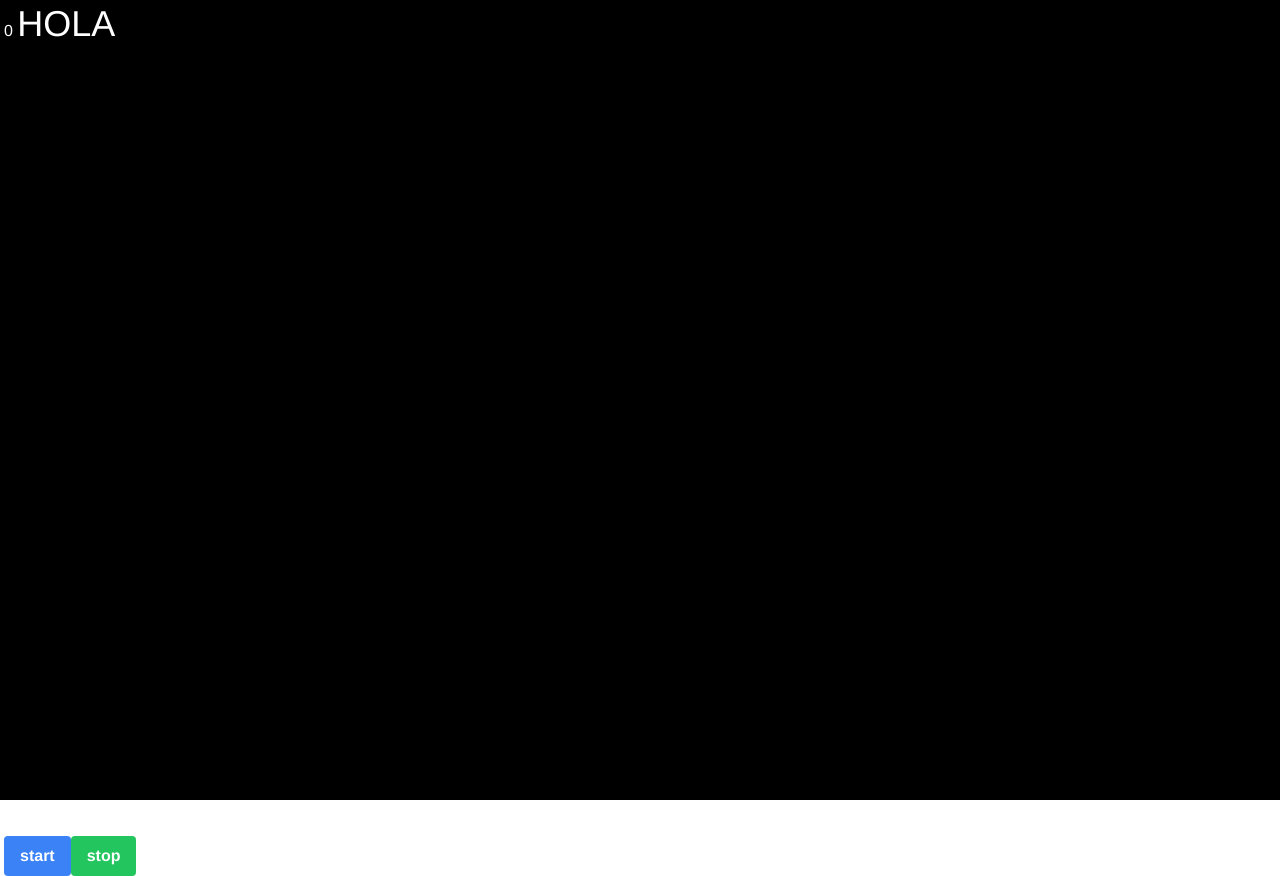
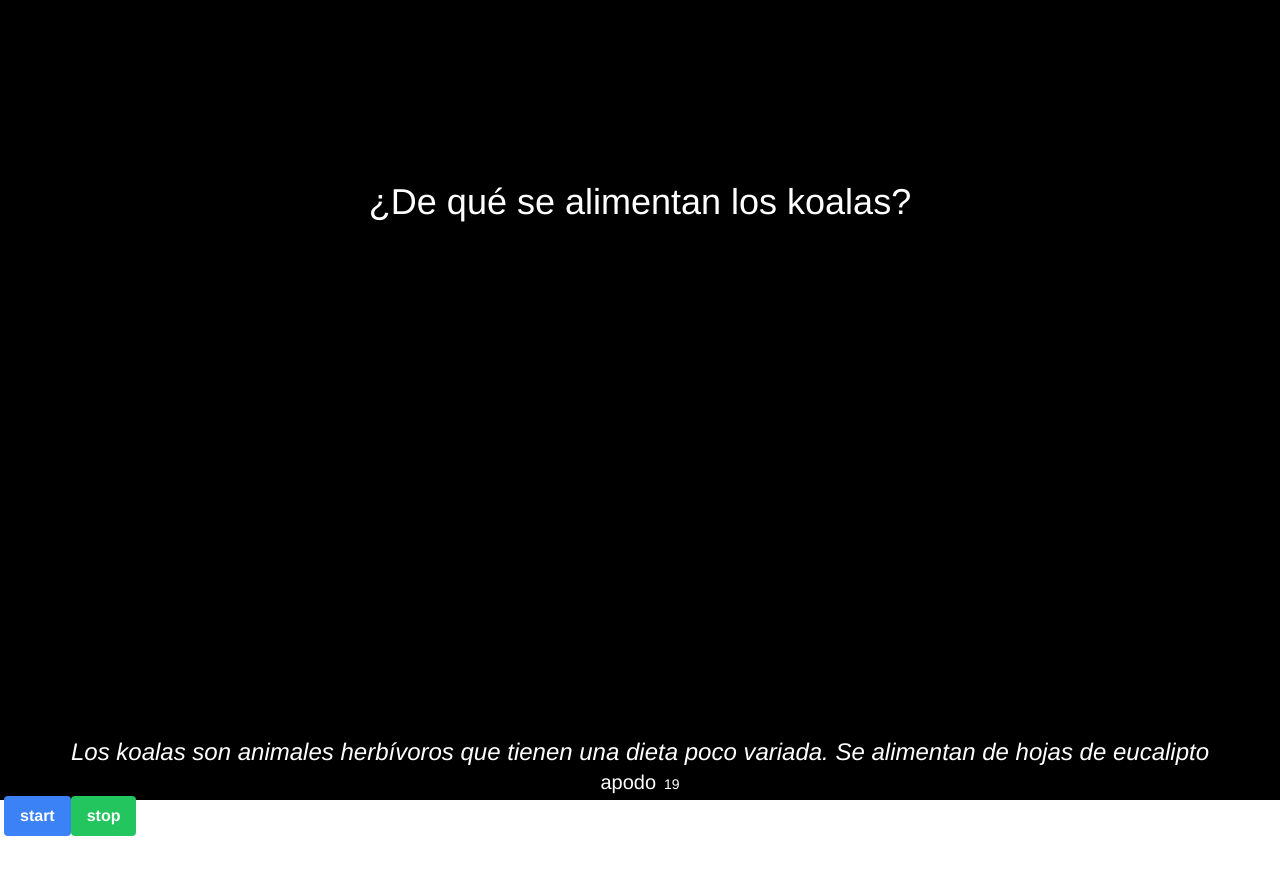
Before and after one commit to Kaziuz/Privados, a Vue app: page / in a window 1280 px wide. After the commit the page ends 836 px from the top, so only its background shows below. Built offline with nearby package versions, Linux system fonts and the light colour scheme.

Commit message:
format components

```diff
--- a/src/App.vue
+++ b/src/App.vue
@@ -1,34 +1,18 @@
 <template>
   <div class="relative d-block font-sans">
-    <div class="w-full h-screen absolute px-1 py-1 bg-black text-white">
-      {{ time }}
-      <span class="text-4xl animate__animated animate__fadeInDown animate__delay-1s animate__slower">
+    <div class="w-full h-screen px-1 py-1 bg-black text-white">
+      <!-- <span class="text-4xl animate__animated animate__fadeInDown animate__delay-1s animate__slower">
         HOLA
       </span>
       <span class="text-4xl animate__animated animate__fadeOutDown animate__delay-2s animate__slower">
         CHAO
-      </span>
-      <!-- en el eje x jusitfy-start  justify-center justify-end -->
-      <!-- en el eje x items-start items-center items-start items-ens-->
-      <div class="w-full h-1/2 flex justify-center items-center">
-        <!-- <span class="text-4xl">
-          {{ currentData.question }}
-        </span> -->
-        <span class="text-4xl animate__animated animate__fadeInDown">
-          {{ currentData.question }}
-        </span>
-      </div>
-      <div class="w-full h-1/2 flex flex-col justify-end items-center">
-        <span class="text-2xl italic">
-          {{ currentData.answer }}
-        </span>
-        <div class="flex justify-end items-end">
-          <span class="text-xl">
-            {{ currentData.nickname }}
-          </span>
-          <span class="text-sm ml-2" style="line-height:24px">{{ currentData.age }}</span>
-        </div>
-      </div>
+      </span> -->
+      <app-question
+        :question="currentData && currentData.question"
+      />
+      <app-answer
+        :data="currentData && currentData"
+      />
       <button
         @click="startProgram = true"
         class="bg-blue-500 hover:bg-blue-700 text-white font-bold py-2 px-4 rounded"
@@ -47,14 +31,20 @@
 
 <script>
 import { reactive, watchEffect, ref } from 'vue'
+import Question from './components/Question.vue'
+import Answer from './components/Answer.vue'
 export default {
+  components: {
+    'app-question': Question,
+    'app-answer': Answer
+  },
   setup () {
     const opacity = false
     const currentData = ref({})
     const startProgram = ref(false)
     let interval = () => {}
     let startTime = null
-    const time = ref(0)
+    const timeSeconds = ref(0)
     const privateData = reactive([
       { id: 0,
         question:'¿De qué se alimentan los koalas?',
@@ -111,7 +101,7 @@ export default {
 
     const updateDisplay = milliseconds => {
       const seconds = parseInt(milliseconds)
-      time.value = seconds
+      timeSeconds.value = seconds
       console.log('seconds float', seconds)
       const frameData = seconds % privateData.length
       currentData.value = privateData[frameData]
@@ -125,7 +115,7 @@ export default {
       }
     })
 
-    return { opacity, currentData, startProgram, time }
+    return { opacity, currentData, startProgram, timeSeconds }
   }
 }
 </script>
--- /dev/null
+++ b/src/components/Answer.vue
@@ -0,0 +1,24 @@
+<template>
+  <!-- en el eje x jusitfy-start  justify-center justify-end -->
+  <!-- en el eje x items-start items-center items-start items-ens-->
+  <div class="w-full h-1/2 flex flex-col justify-end items-center">
+    <span class="text-2xl italic">
+      {{ data && data.answer ? data.answer : 'Los koalas son animales herbívoros que tienen una dieta poco variada. Se alimentan de hojas de eucalipto'}}
+    </span>
+    <div class="flex justify-end items-end">
+      <span class="text-xl">
+        {{ data && data.nickname ? data.nickname : 'apodo' }}
+      </span>
+      <span class="text-sm ml-2" style="line-height:24px">
+        {{ data && data.age ? data.age : '19' }}
+      </span>
+    </div>
+  </div>
+</template>
+<script>
+export default {
+  props: {
+    data: Object
+  }
+}
+</script>
--- /dev/null
+++ b/src/components/Question.vue
@@ -0,0 +1,18 @@
+<template>
+  <!-- en el eje x jusitfy-start  justify-center justify-end -->
+  <!-- en el eje x items-start items-center items-start items-ens-->
+  <div class="w-full h-1/2 flex justify-center items-center">
+    <!-- <span class="text-4xl animate__animated animate__fadeInDown animate__delay-1s animate__slower"> -->
+      <span class="text-4xl">
+        {{ question ? question : '¿De qué se alimentan los koalas?' }}
+    </span>
+  </div>
+</template>
+
+<script>
+export default {
+  props: {
+    question: String
+  }
+}
+</script>
```
